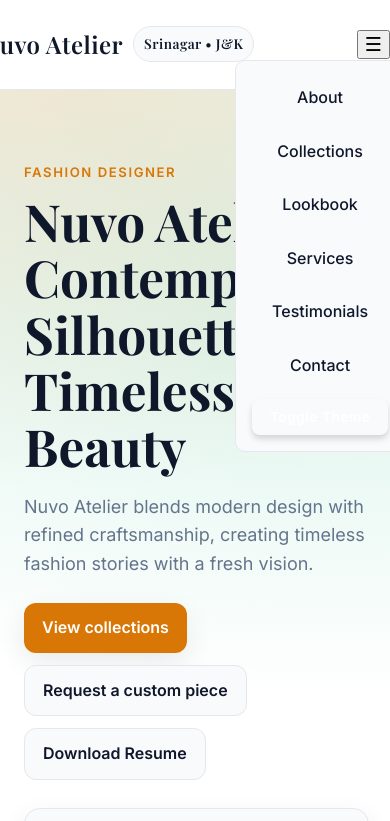
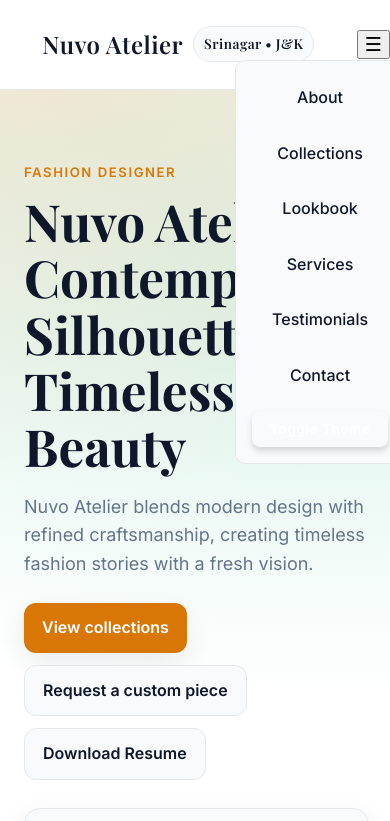
Before and after one commit to Bareera-Bilal/Nuvo-Atelier, a plain HTML site: page index.html in a window 390 px wide. Both pictures are taken after a click on the button "Toggle menu". Shown: the top 821 px of the page. Drawn offline with nearby package versions, Linux system fonts and the light colour scheme.

Commit message:
Add files via upload

```diff
--- a/index.css
+++ b/index.css
@@ -109,7 +109,7 @@ img {
 
 
 
-.brand {
+/* .brand {
     display: flex;
     align-items: center;
     gap: 10px;
@@ -118,7 +118,71 @@ img {
     font-family: 'Playfair Display', serif;
     margin-left: -120px;
     font-size: 1.5rem;
+} */
+
+.brand {
+    display: flex;
+    align-items: center;
+    justify-content: center; /* ensures centering */
+    gap: 10px;
+    font-weight: 600;
+    letter-spacing: 0.02em;
+    font-family: 'Playfair Display', serif;
+    font-size: 1.5rem;
+    margin-left: 0; /* remove negative margin */
 }
+
+/* Responsive adjustments */
+@media (max-width: 768px) {
+    .menu {
+        display: none;
+        flex-direction: column;
+        gap: 12px;
+        position: absolute;
+        top: 60px;
+        right: 20px;
+        background: var(--card);
+        border: 1px solid var(--border);
+        padding: 16px;
+        border-radius: 10px;
+        z-index: 1000;
+    }
+
+    .brand {
+        flex: 1;
+        justify-content: center; /* center brand on mobile */
+        text-align: center;      /* extra safeguard */
+    }
+
+    .menu.active {
+        display: flex;
+    }
+
+    .toggle {
+        display: block;
+        font-size: 1.2rem;
+    }
+}
+
+@media (min-width: 769px) {
+    .menu {
+        display: flex;
+    }
+
+    .toggle {
+        display: none;
+    }
+
+    .brand {
+        flex: 1;
+        justify-content: center; /* keep centered on desktop too */
+    }
+}
+
+
+
+
+
 
 .badge {
     display: inline-flex;
@@ -131,22 +195,6 @@ img {
     border: 1px solid var(--border);
 }
 
-/* .menu {
-    display: flex;
-    gap: 14px;
-    align-items: right;
-    margin-right: -35px;
-}
-
-.menu a {
-    padding: 8px 12px;
-    border-radius: 10px;
-}
-
-.menu a:hover {
-    background: var(--card);
-    text-decoration: underline;
-} */
 
 .menu {
     display: flex;
@@ -224,58 +272,54 @@ img {
 /* Keep your existing styles */
 
 /* Responsive adjustments */
-@media (max-width: 768px) {
+/* @media (max-width: 768px) {
     .menu {
         display: none;
-        /* hide menu links initially */
         flex-direction: column;
         gap: 12px;
         position: absolute;
         top: 60px;
-        /* adjust based on header height */
         right: 20px;
         background: var(--card);
         border: 1px solid var(--border);
         padding: 16px;
         border-radius: 10px;
         z-index: 1000;
-    }
+    } */
     /* Center brand always */
-.brand {
+/* .brand {
     flex: 1;
     justify-content: center;
-}
+} */
 
 
-    .menu.active {
+    /* .menu.active {
         display: flex;
-        /* show when hamburger clicked */
     }
 
     .toggle {
         display: block;
-        /* show hamburger on small screens */
         font-size: 1.2rem;
     }
-}
+} */
 
 /* On larger screens, keep menu visible and hide hamburger */
-@media (min-width: 769px) {
+/* @media (min-width: 769px) {
     .menu {
         display: flex;
     }
 
     .toggle {
         display: none;
-    }
+    } */
 
     /* Center brand always */
-.brand {
+/* .brand {
     flex: 1;
     justify-content: center;
 }
 
-}
+} */
 
 
 
```
